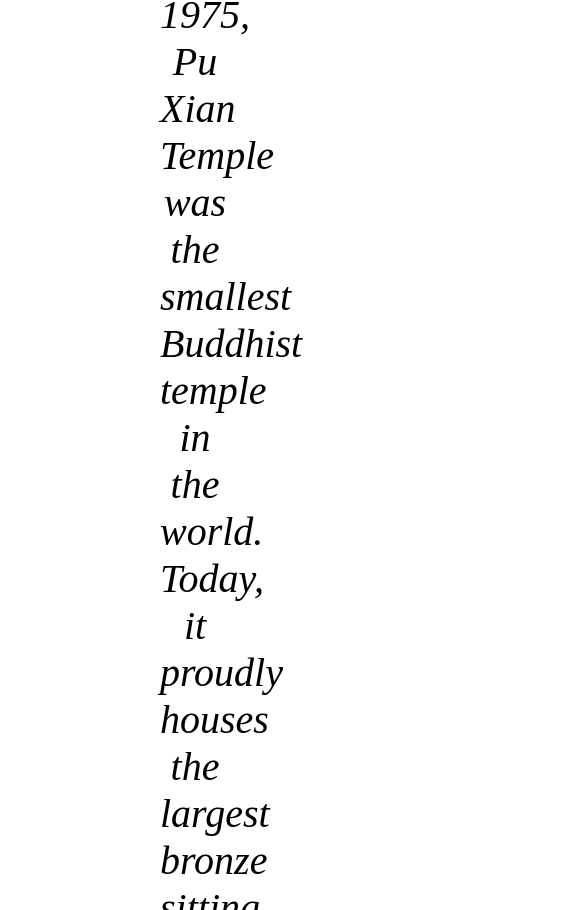
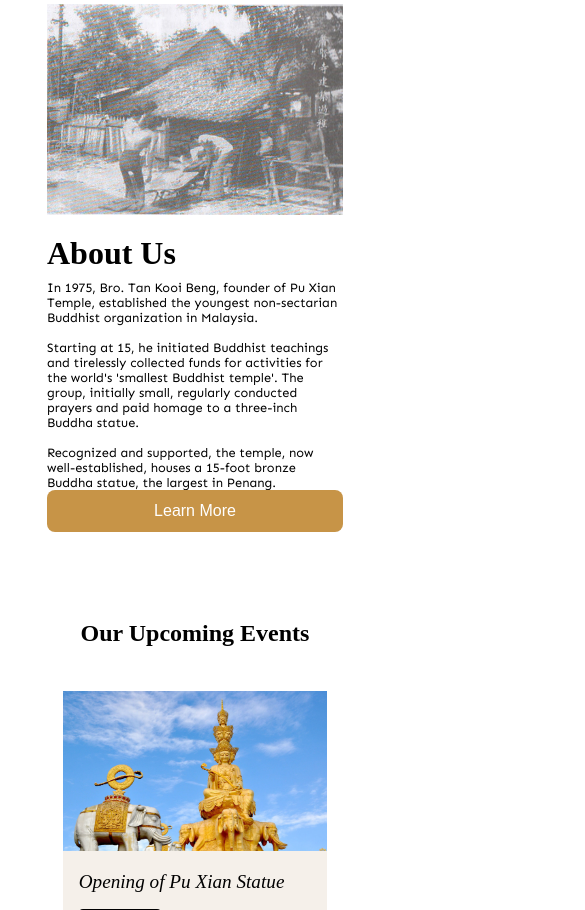
Before and after one commit to gretaiscoding/puxiantemple, a React (Vite) app: page / in a window 390 px wide. Shown: the part 1090-2000 px from the top of the page, 585 px wide, since content can reach past the window. Built offline with nearby package versions, Linux system fonts and the light colour scheme; a web font is replaced by a local one.

Commit message:
Responsive WIP 1

```diff
--- a/src/components/about/about.css
+++ b/src/components/about/about.css
@@ -1,4 +1,4 @@
-.about__container {
+/* .about__container {
   display: flex;
   align-items: center;
   justify-content: space-evenly;
@@ -9,8 +9,6 @@
   margin: 0 auto;
   padding: 0 2em;
   box-sizing: border-box;
-
-  /* background-color: red; */
 }
 
 .about__image img {
@@ -20,13 +18,10 @@
 .about__content {
   max-width: 40%;
   height: 90%;
-  /* background-color: purple; */
 
   display: flex;
   flex-direction: column;
   justify-content: space-evenly;
-  /* margin-left: 6em; */
-  /* background-color: red; */
 }
 
 .about__header {
@@ -34,4 +29,82 @@
   font-family: var(--header-font);
 
   margin-bottom: 0.25em;
+} */
+
+/* Existing CSS */
+.about__container {
+  display: flex;
+  align-items: center;
+  justify-content: space-evenly;
+  height: 70vh;
+  width: 80%;
+  margin: 0 auto;
+  padding: 0 2em;
+  box-sizing: border-box;
 }
+
+.about__image img {
+  height: 22em;
+}
+
+.about__content {
+  max-width: 40%;
+  height: 90%;
+  display: flex;
+  flex-direction: column;
+  justify-content: space-evenly;
+}
+
+.about__header {
+  font-size: 3rem;
+  font-family: var(--header-font);
+  margin-bottom: 0.25em;
+}
+
+/* Responsive Design Adjustments */
+/* Tablet Devices */
+@media screen and (max-width: 768px) {
+  .about__container {
+    flex-direction: column;
+    height: auto;
+    padding: 1em;
+  }
+
+  .about__image img {
+    width: 100%;
+    height: auto;
+  }
+
+  .about__content {
+    max-width: 100%;
+    padding-top: 1em;
+  }
+
+  .about__header {
+    font-size: 2.5rem;
+  }
+
+  .section__subheader {
+    font-size: 0.9rem;
+  }
+}
+
+/* Mobile Devices */
+@media screen and (max-width: 480px) {
+  .about__container {
+    padding: 0.5em;
+  }
+
+  .about__header {
+    font-size: 2rem;
+  }
+
+  .section__subheader {
+    font-size: 0.8rem;
+  }
+
+  .button-gold {
+    padding: 10px 20px;
+    font-size: 1rem;
+  }
+}
--- a/src/components/discover/components/card/Card.jsx
+++ b/src/components/discover/components/card/Card.jsx
@@ -5,9 +5,11 @@
 const Card = ({ image_name, label, title, date, address }) => {
   return (
     <div className="discover__card">
-      <div className="discover__image">
-        <img src={getImageUrl(image_name)} alt="november" />
-      </div>
+      <img
+        className="discover__card__image"
+        src={getImageUrl(image_name)}
+        alt="november"
+      />
       <div className="discover__card__content">
         <h4>{title}</h4>
         <p className="discover__card__label">{label}</p>
@@ -17,7 +19,7 @@
             <img
               src={getImageUrl('calendar.png')}
               alt="icon"
-              className="icon"
+              className="discover__card__icon"
             />
             <p>{date}</p>
           </span>
@@ -25,7 +27,7 @@
             <img
               src={getImageUrl('location.png')}
               alt="icon"
-              className="icon"
+              className="discover__card__icon"
             />
             <p>{address} </p>
           </span>
--- a/src/components/discover/components/card/card.css
+++ b/src/components/discover/components/card/card.css
@@ -1,20 +1,44 @@
 .discover__card__content {
-  /* background-color: red; */
-
   display: flex;
   flex-direction: column;
-  /* align-items: flex-end; */
-  /* justify-content: space-evenly; */
 }
 
 .discover__card__label {
-  /* display: inline-block; */
   padding: 5px 5px;
   background-color: black;
   border-radius: 4px;
   margin: 0 auto 0 0;
 
   color: white;
-  font-family: "Sen", sans-serif;
+  font-family: 'Sen', sans-serif;
   font-size: 0.75rem;
 }
+
+.discover__card__icon {
+  max-height: 20px;
+}
+
+/* ChatGPT */
+@media screen and (max-width: 1024px) {
+  .discover__card__content h4 {
+    font-size: 1.5rem; /* Adjusted font size */
+  }
+}
+
+@media screen and (max-width: 768px) {
+  .discover__card {
+    max-width: 90%; /* Adjust for mobile */
+  }
+
+  .discover__card__content {
+    padding: 1rem 1rem; /* Adjust padding */
+  }
+
+  .discover__card__content h4 {
+    font-size: 1.2rem; /* Further adjusted font size */
+  }
+
+  .discover__card-container img {
+    height: 10rem; /* Adjust image height */
+  }
+}
--- a/src/components/discover/discover.css
+++ b/src/components/discover/discover.css
@@ -43,12 +43,11 @@
 
 .discover__image::after {
   position: absolute;
-  content: "";
+  content: '';
   width: 100%;
   height: 50%;
   left: 0;
   bottom: 0;
-  /* background-image: linear-gradient(to top, #f6f4f5, transparent); */
 }
 
 .discover__card__content {
@@ -58,7 +57,7 @@
 .discover__card__content img {
   width: 20px;
   height: 20px;
-  margin-right: 10px; /* Adjust the margin as needed */
+  margin-right: 10px;
 }
 
 .discover__card__content h4 {
@@ -71,6 +70,27 @@
 }
 
 .discover__card__content p {
-  font-family: "Sen", sans-serif;
+  font-family: 'Sen', sans-serif;
   margin-bottom: 2rem;
 }
+
+/* Chatgpt */
+@media screen and (max-width: 1024px) {
+  .discover__header > h1 {
+    font-size: 2rem; /* Adjusted font size */
+  }
+
+  .discover__card-container {
+    grid-template-columns: repeat(2, 1fr); /* 2 columns for tablet */
+  }
+}
+
+@media screen and (max-width: 768px) {
+  .discover__header > h1 {
+    font-size: 1.5rem; /* Further adjusted font size */
+  }
+
+  .discover__card-container {
+    grid-template-columns: 1fr; /* 1 column for mobile */
+  }
+}
--- a/src/components/largetext/LargeText.css
+++ b/src/components/largetext/LargeText.css
@@ -1,3 +1,27 @@
+/* .large-text {
+  max-width: 100%;
+  align-items: center;
+  text-align: center;
+  margin: 5rem;
+}
+
+.large-text p {
+  margin-bottom: 2rem;
+  color: #c79447;
+
+  font-family: 'Sen', sans-serif;
+}
+
+.large-text h1 {
+  margin: auto 5rem;
+
+  font-family: 'Sorts Mill Goudy', serif;
+  font-size: 2.5rem;
+  font-weight: 300;
+  font-style: italic;
+} */
+
+/* Existing Styles */
 .large-text {
   max-width: 100%;
   align-items: center;
@@ -8,19 +32,45 @@
 .large-text p {
   margin-bottom: 2rem;
   color: #c79447;
-
-  font-family: "Sen", sans-serif;
+  font-family: 'Sen', sans-serif;
 }
 
 .large-text h1 {
   margin: auto 5rem;
-
-  font-family: "Sorts Mill Goudy", serif;
+  font-family: 'Sorts Mill Goudy', serif;
   font-size: 2.5rem;
   font-weight: 300;
   font-style: italic;
 }
 
-/* #large-text-h1 {
-  text-decoration: underline;
-} */
+/* Responsive Styles for Tablet Devices */
+@media screen and (max-width: 1024px) {
+  .large-text {
+    margin: 3rem; /* Reduced margin */
+  }
+
+  .large-text p {
+    font-size: 1.2rem; /* Adjusted font size */
+  }
+
+  .large-text h1 {
+    margin: auto 2rem;
+    font-size: 2rem; /* Adjusted font size */
+  }
+}
+
+/* Responsive Styles for Mobile Devices */
+@media screen and (max-width: 768px) {
+  .large-text {
+    margin: 2rem; /* Further reduced margin */
+  }
+
+  .large-text p {
+    font-size: 1rem; /* Further adjusted font size */
+  }
+
+  .large-text h1 {
+    margin: auto 1rem;
+    font-size: 1.5rem; /* Further adjusted font size */
+  }
+}
```
